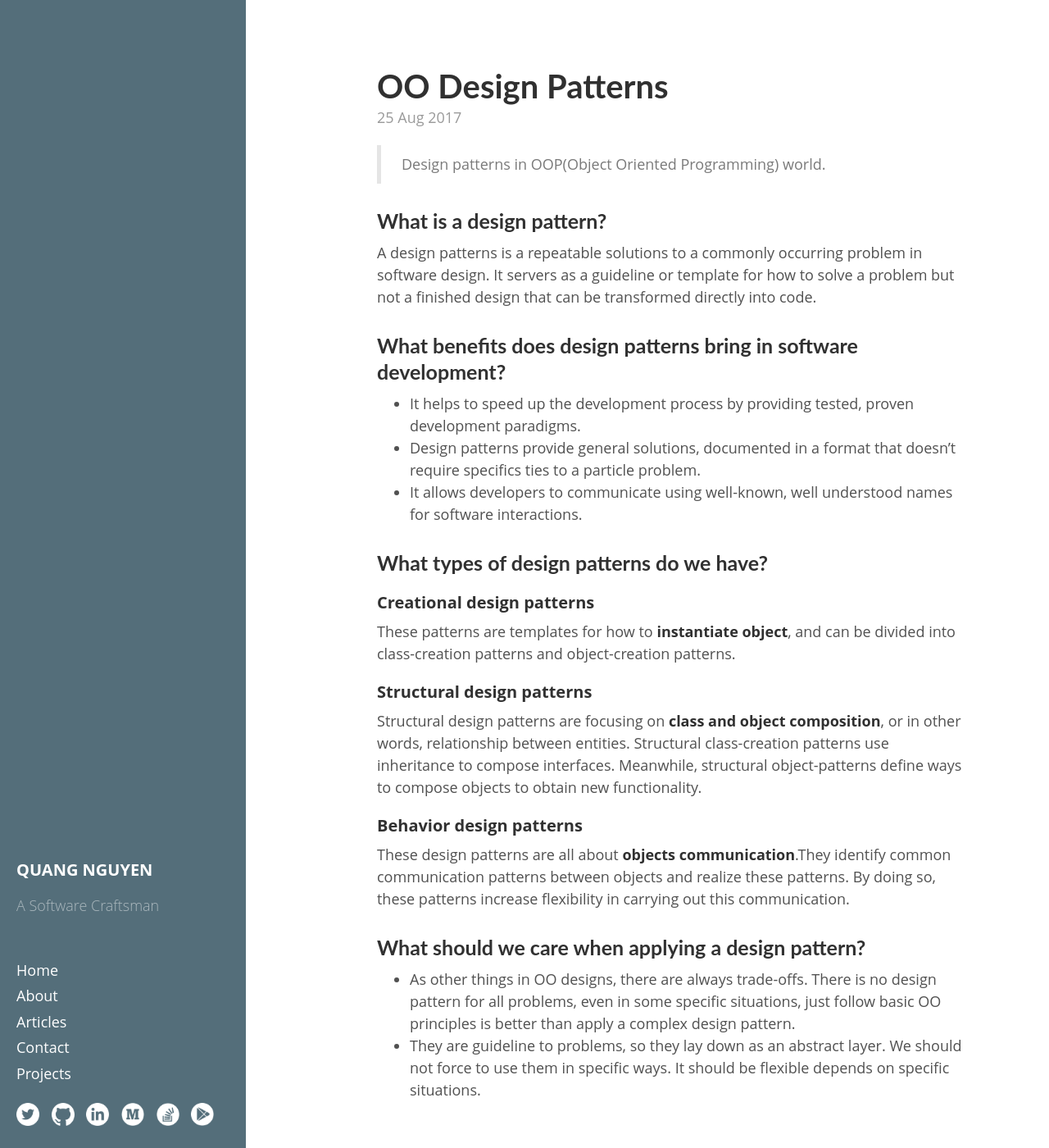
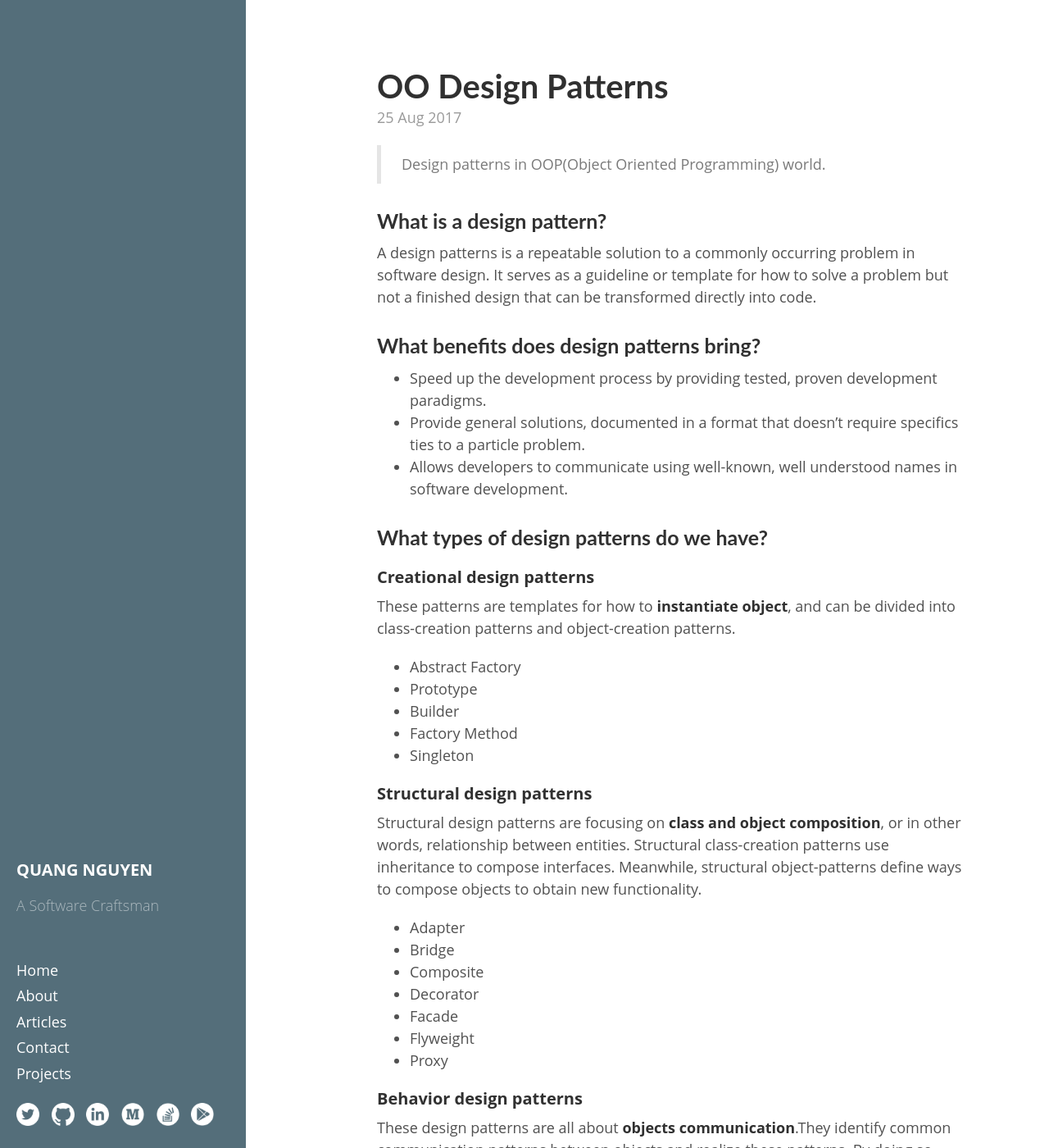
Before and after one commit to quangctkm9207/quangctkm9207.github.io, a Jekyll site: the page built from _posts/design-pattern/2017-08-25-oo-design-pattern.md, in a window 1280 px wide and 1400 px high. Shown: the whole window at 82% size. Built offline with Jekyll 4.4.1, drawn with Linux system fonts in a browser that asks for light colours; comment, search, counter and statistics services are not loaded; some of the changed text lies outside the part shown.

Commit message:
Edit a post.

```diff
--- a/_posts/design-pattern/2017-08-25-oo-design-pattern.md
+++ b/_posts/design-pattern/2017-08-25-oo-design-pattern.md
@@ -7,27 +7,52 @@ comments: true
 
 ### What is a design pattern?
 
-A design patterns is a repeatable solutions to a commonly occurring problem in software design.
-It servers as a guideline or template for how to solve a problem but not a finished design
+A design patterns is a repeatable solution to a commonly occurring problem in software design.
+It serves as a guideline or template for how to solve a problem but not a finished design
 that can be transformed directly into code.
 
-### What benefits does design patterns bring in software development?
+### What benefits does design patterns bring?
 
-* It helps to speed up the development process by providing tested, proven development paradigms.
-* Design patterns provide general solutions, documented in a format that doesn't require specifics ties to
+* Speed up the development process by providing tested, proven development paradigms.
+* Provide general solutions, documented in a format that doesn't require specifics ties to
 a particle problem.
-* It allows developers to communicate using well-known, well understood names for software interactions.
+* Allows developers to communicate using well-known, well understood names in software development.
 
 ### What types of design patterns do we have?
 
 #### Creational design patterns
 These patterns are templates for how to **instantiate object**, and can be divided into class-creation patterns and object-creation patterns.
+  * Abstract Factory
+  * Prototype
+  * Builder
+  * Factory Method
+  * Singleton
+
 #### Structural design patterns
 Structural design patterns are focusing on **class and object composition**, or in other words, relationship between entities. Structural class-creation patterns use inheritance
 to compose interfaces. Meanwhile, structural object-patterns define ways to compose objects to obtain new functionality.
+  * Adapter
+  * Bridge
+  * Composite
+  * Decorator
+  * Facade
+  * Flyweight
+  * Proxy
+
 #### Behavior design patterns
 These design patterns are all about **objects communication**.They identify common communication patterns between objects and realize these patterns.
 By doing so, these patterns increase flexibility in carrying out this communication.
+  * Chain of Responsibility
+  * Command
+  * Interpreter
+  * Iterator
+  * Mediator
+  * Memento
+  * Observer
+  * State
+  * Strategy
+  * Template Method
+  * Visitor
 
 ### What should we care when applying a design pattern?
 
```
